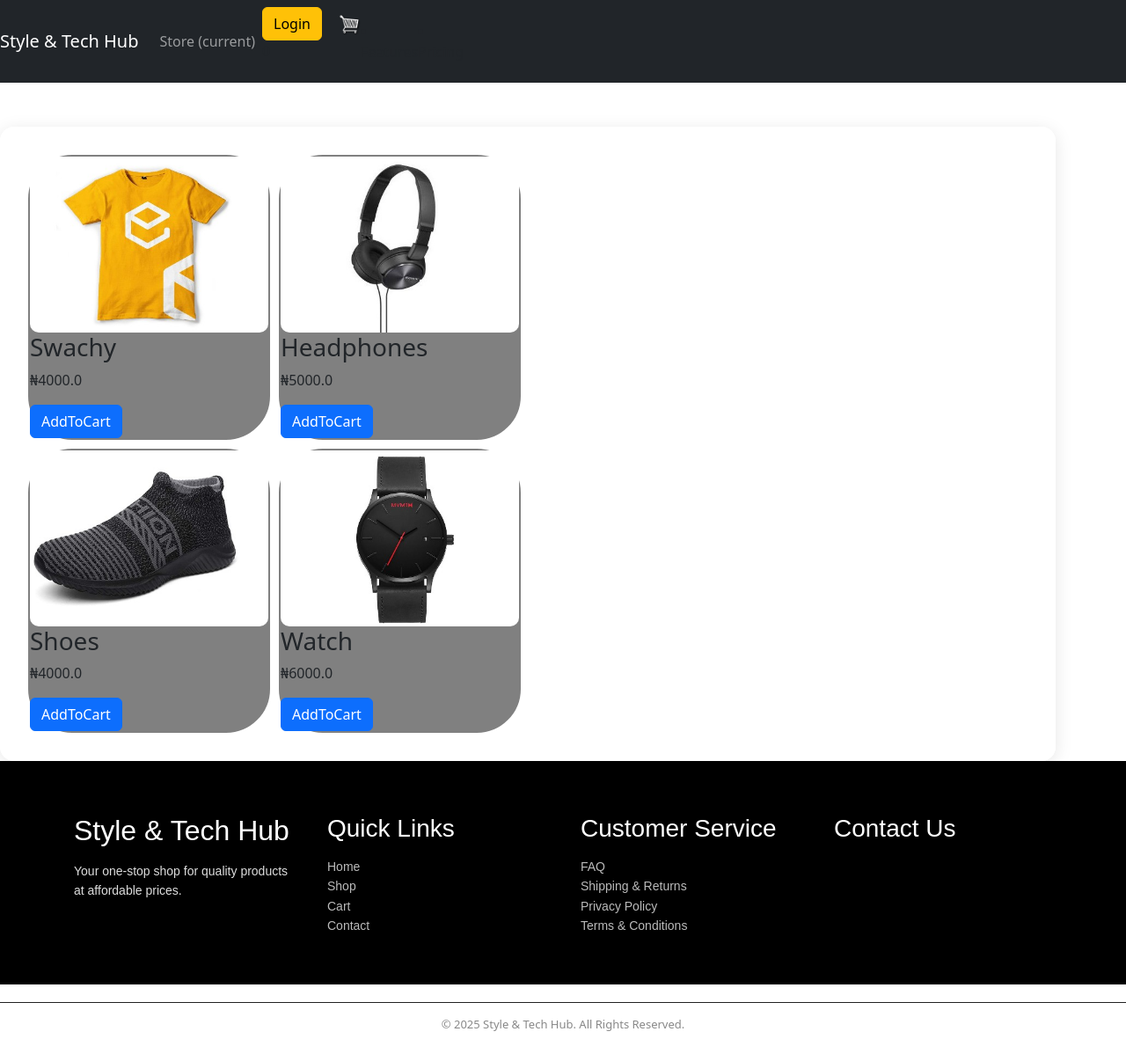
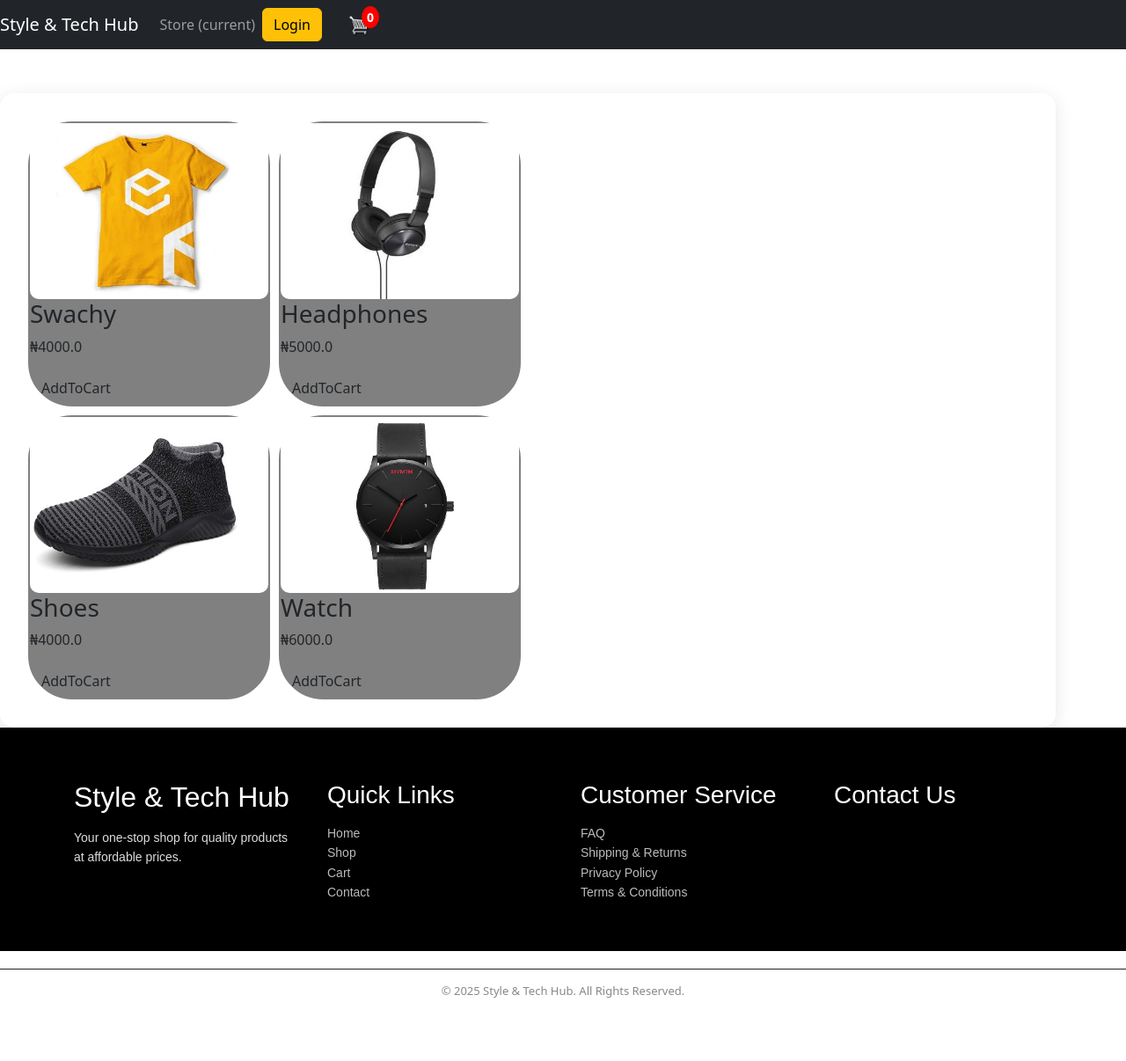
Before and after one commit to Del07-m/Ecommerce, a Django app: page / in a window 1280 px wide. Shown: the whole page at 88% size. After the commit the page ends 1134 px from the top, so only its background shows below. Run offline with Django 5.2, Linux system fonts and the light colour scheme; data comes from the database, SQL or seed files in the repository.

Commit message:
latest implementation

```diff
--- a/mainProject/EcommerceApp/models.py
+++ b/mainProject/EcommerceApp/models.py
@@ -8,12 +8,15 @@ from django.contrib.auth.models import User
 
 
 class Order(models.Model):
+
+	id = models.UUIDField(primary_key=True,default=uuid.uuid4,editable=False )
+
 	user = models.ForeignKey(User, on_delete=models.SET_NULL, null=True, blank=True)
 	date_ordered = models.DateTimeField(auto_now_add=True, auto_now=False)
 	complete = models.BooleanField(default=False)
 	transaction_id = models.CharField(max_length=100, null=True)
 
-id = models.UUIDField(primary_key=True,default=uuid.uuid4,editable=False )
+
 
 
 def __str__(self):
@@ -22,14 +25,19 @@ def __str__(self):
 
 
 
+
+
+
+
 class Product(models.Model):
-	name = models.CharField(max_length=200)
-	price = models.FloatField()
-	digital = models.BooleanField(default=False,null=True, blank=True)
-	image = models.ImageField(null=True, blank=True)
+    name = models.CharField(max_length=200)
+    price = models.FloatField()
+    digital = models.BooleanField(default=False, null=True, blank=True)
+    image = models.ImageField(null=True, blank=True)
 
-	def __str__(self):
-		return self.name
+    def __str__(self):
+        return self.name
+
 
 
 class OrderItem(models.Model):
--- a/mainProject/EcommerceApp/templates/ecomm/store.html
+++ b/mainProject/EcommerceApp/templates/ecomm/store.html
@@ -1,6 +1,6 @@
 
 {% load static %}
-
+{% block content %}
 <!DOCTYPE html>
 <html lang="en">
 <head>
@@ -16,9 +16,12 @@
 
   <nav class="navbar navbar-expand-lg navbar-dark bg-dark">
     <a class="navbar-brand" href="{% url 'homepage' %}">Style & Tech Hub</a>
-    <button class="navbar-toggler" type="button" data-toggle="collapse" data-target="#navbarSupportedContent" aria-controls="navbarSupportedContent" aria-expanded="false" aria-label="Toggle navigation">
+
+    <button class="navbar-toggler" type="button" data-toggle="collapse" data-target="#navbarSupportedContent"
+      aria-controls="navbarSupportedContent" aria-expanded="false" aria-label="Toggle navigation">
       <span class="navbar-toggler-icon"></span>
     </button>
+
     <div class="collapse navbar-collapse" id="navbarSupportedContent">
       <ul class="navbar-nav mr-auto">
         <li class="nav-item active">
@@ -26,17 +29,20 @@
         </li>
       </ul>
 
-        <div class="form-inline my-2 my-lg-0">
+      <!-- Right side: login + cart stacked -->
+      <div class="auth-cart">
+        <a href="{% url 'login' %}" class="btn btn-warning">Login</a>
 
-          <a href="{% url 'login' %}"class="btn btn-warning">Login</a>
-          <a href="{% url 'cart-page' %}"></a>
-           <img  class="cart-icon" src="{% static 'images/cart.png' %}">
-         </a>
-         <p id="cart-total">0</p>
-
+        <div class="cart-container">
+          <img class="cart-icon" src="{% static 'images/cart.png' %}">
+          <p id="cart-total">{{  cartItems|default:0}}</p>
         </div>
+      </div>
+    </div>
+  </nav>
 
 
+<!--
             <li class="nav-item">
               <a class="nav-link" href="#">Features</a>
             </li>
@@ -44,9 +50,9 @@
               <a class="nav-link" href="#">Pricing</a>
             </li>
 
-          </ul>
+          </ul> -->
         </div>
-      </nav>
+
 
 <div>
 
@@ -65,13 +71,15 @@
         <p>&#8358;{{product.price}}</p>
     </div>
 
-    <button class="btn btn-primary update-cart" data-product="{{product.id}}">AddToCart</button>
+    <button class="btn  update-cart" data-product="{{product.id}}" >AddToCart</button>
     </div>
 
 
     {% endfor %}
 </div>
-</div><footer>
+</div>
+
+<footer>
   <div class="footer-container">
     <!-- Company Info -->
     <div class="footer-section about">
@@ -122,7 +130,9 @@
 
 
 
-<script src="{% static 'js/store.js' %}"></script>
+<!-- <script src="{% static 'js/cart.js' %}"></script> -->
+<script src="{% static 'js/cart2.js' %}"></script>
 <script src="https://cdn.jsdelivr.net/npm/bootstrap@5.3.5/dist/js/bootstrap.bundle.min.js" integrity="sha384-k6d4wzSIapyDyv1kpU366/PK5hCdSbCRGRCMv+eplOQJWyd1fbcAu9OCUj5zNLiq" crossorigin="anonymous"></script>
 </body>
 </html>
+{% endblock content %}
--- a/mainProject/EcommerceApp/urls.py
+++ b/mainProject/EcommerceApp/urls.py
@@ -6,6 +6,6 @@ urlpatterns = [
     path("cart",views.cart, name='cart-page'),
     path('register',views.register, name="register"),
     path('login',views.loginPage, name='login'),
-    path("update-items",views.updateCart)
+    path("updatecart",views.updateCart)
 
 ]
--- a/mainProject/EcommerceApp/views.py
+++ b/mainProject/EcommerceApp/views.py
@@ -2,7 +2,7 @@ from django.shortcuts import render, redirect
 
 from django.contrib.auth import login
 from .form import RegistrationForm
-
+from django.http import JsonResponse
 from django.contrib.auth import authenticate, login
 from django.contrib import messages
 
@@ -14,18 +14,19 @@ import json
 
 # Create your views here.
 def store(request):
+    products = Product.objects.all()
 
-
-    products =   Product.objects.all()
+    if request.user.is_authenticated:
+        order, created = Order.objects.get_or_create(user=request.user, complete=False)
+        cartItems = sum(item.quantity for item in order.orderitem_set.all())
+    else:
+        cartItems = 0
 
     context = {
-
-        'products':products
+        'products': products,
+        'cartItems': cartItems
     }
-
-
-    return render(request,  'ecomm/store.html', context)
-
+    return render(request, 'ecomm/store.html', context)
 
 
 def cart(request):
@@ -33,36 +34,33 @@ def cart(request):
     return render(request, 'ecomm/cart.html' )
 
 
-import json
-from django.http import JsonResponse
+
 
 def updateCart(request):
-    if request.method == "POST":
-        try:
-            data = json.loads(request.body)
-        except json.JSONDecodeError:
-            return JsonResponse({"error": "Invalid or empty JSON"}, status=400)
-
-        productId = data.get('productId')
-
-
-        print("Product:", productId)
-
-        product = Product.objects.get(id=productId)
+    data = json.loads(request.body)
+    product_id = data['product_id']
+    product = Product.objects.get(id=product_id)
 
     if request.user.is_authenticated:
+        # get or create order
+        order, created = Order.objects.get_or_create(user=request.user, complete=False)
 
+        # get or create order item
+        cartitem, created = OrderItem.objects.get_or_create(order=order, product=product)
 
-        order, created = Order.objects.get_or_create(user=request.user,complete = False)
+        # increment quantity
+        cartitem.quantity += 1
+        cartitem.save()
 
-        orderItems, created = OrderItem.objects.get_or_create(order = order,product =product)
+        cart_items = sum(item.quantity for item in order.orderitem_set.all())
+    else:
+        cart_items = 0  # for guests
 
-        orderItems.quantity += 1
-
-        orderItems.save()
-        return JsonResponse({"message": "Item updated!"}, status=200)
-
-    return JsonResponse({"error": "Invalid request"}, status=400)
+    return JsonResponse({
+    "message": "Its working",
+    "status": "success",
+    "cartItems": cart_items
+})
 
 
 
@@ -75,11 +73,7 @@ def updateCart(request):
 
 
 
-def updateCart(request):
 
-    data = json.loads(request.body)
-
-    product_id = data[product_id]
 
 
 
--- a/mainProject/static/css/style.css
+++ b/mainProject/static/css/style.css
@@ -1,3 +1,19 @@
+:root {
+  --primary-color:  blue;
+  --secondary-color: grey;
+  --accent-color: red;
+  --text-color: #333;
+  --background-color: #f7f7f7;
+
+  --myfavourite-color: rgb(152, 251, 152);
+}
+
+
+
+
+
+
+
 *{
 
     margin: 0;
@@ -13,7 +29,7 @@
 
   gap: 15px;
 
-  background-color: #f7f7f7;;
+  background-color: #f7f7f7 !important;
 
   align-items: center;
 
@@ -27,9 +43,35 @@ padding-top: 10px;
 }
 
 
+/* Override bootstrap inline form */
+.auth-cart {
+  display: flex !important;    /* force horizontal layout */
+  align-items: center !important;
+  gap: 15px;                   /* space between login and cart */
+}
 
+/* Cart styling */
+.cart-container {
+  position: relative;
+}
 
+.cart-icon {
+  width: 30px;
+  height: auto;
+}
 
+#cart-total {
+  position: absolute;
+  top: -8px;
+  right: -10px;
+  background: red !important;
+  color: white !important;
+  font-size: 12px;
+  font-weight: bold;
+  padding: 2px 6px;
+  border-radius: 100% ;
+  text-align: center;
+}
 
 .parent-container{
 display: grid;
@@ -54,6 +96,8 @@ border-radius: 16px;
 
 
 }
+
+
 
 
 .grid{
@@ -103,7 +147,7 @@ button{
 
     border-radius: 100px;
 
-    background-color: blue;
+
 
     padding: 10px 20px;
 
@@ -111,10 +155,28 @@ button{
     border: none;
 }
 
+button:hover{
+  background-color: #FFBF00 !important;
+}
+
 .cart-icon{
 	width:25px;
 	display: inline-block;
 	margin-left: 15px;
+}
+
+#cart-total{
+	display: block;
+	text-align: center;
+	color:#fff;
+	background-color: black;
+	width: 20px;
+	height: 25px;
+  margin-left: 100px;
+  margin-bottom: 50px;
+
+ 	border-radius: 50%;
+	font-size: 14px;
 }
 
 footer {
```
Also changed, not shown: mainProject/static/js/cart.js (added, +24 -0 lines), mainProject/static/js/cart2.js (added, +47 -0 lines), mainProject/static/js/store.js (deleted, +0 -54 lines), mainProject/EcommerceApp/migrations/0002_rename_users_order_user_alter_order_id.py (added), mainProject/db.sqlite3. Lines whose indentation alone changed are shown as unchanged.
